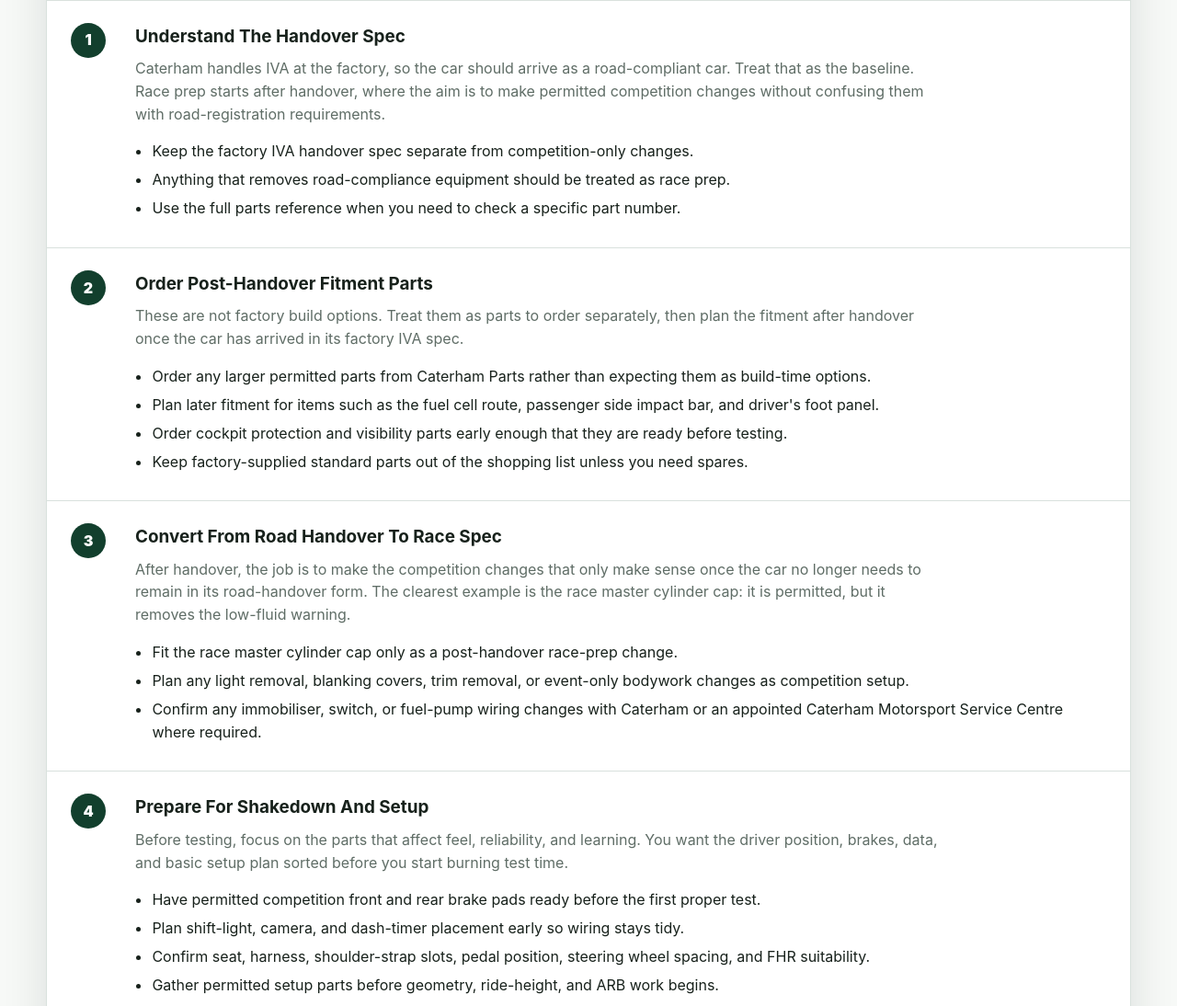
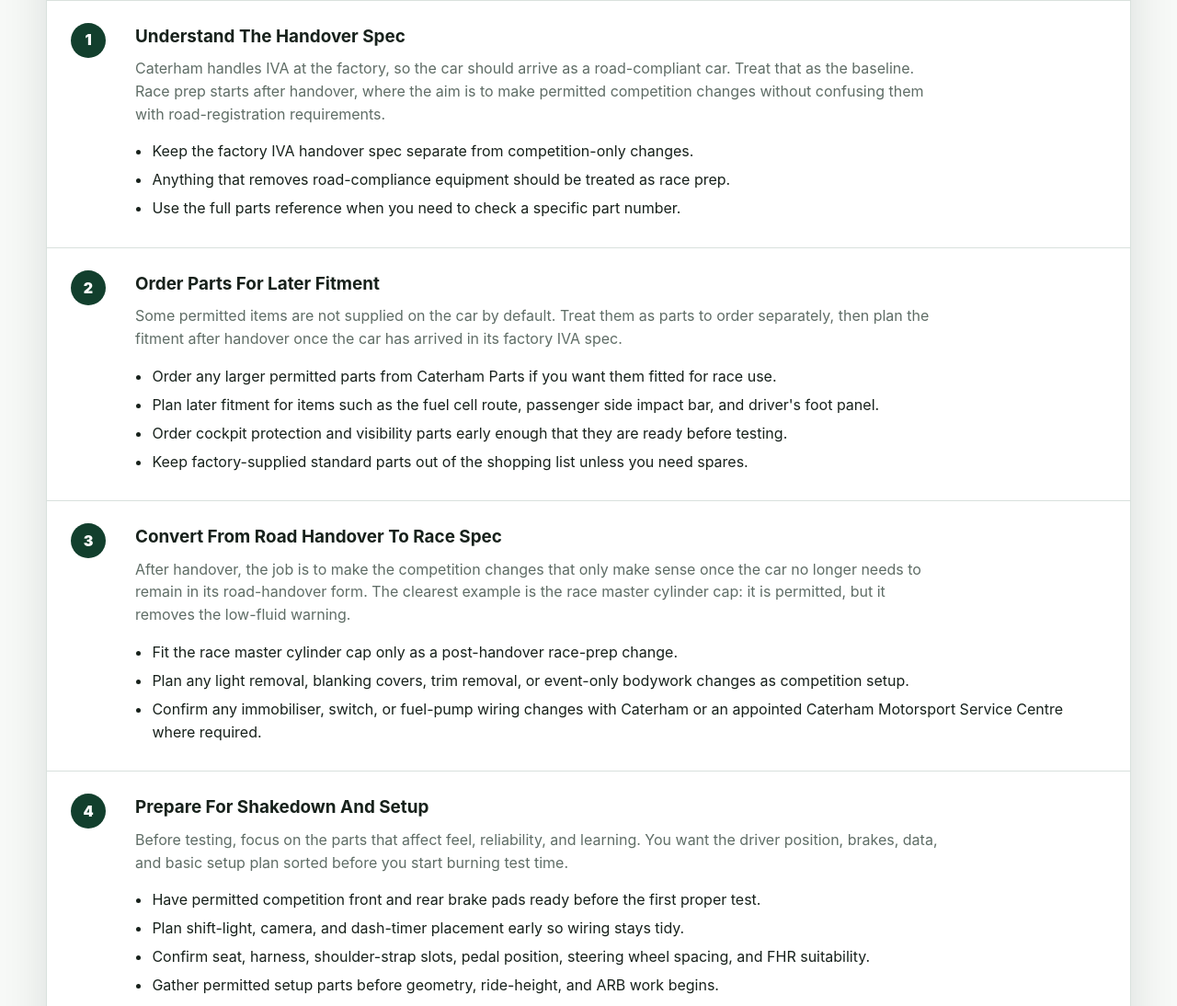
Before and after one commit to AllyMurray/caterham-academy-2026, a plain HTML site: page index.html in a window 1280 px wide. Shown: the part 980-2074 px from the top of the page at 92% size. Drawn offline with Linux system fonts and the light colour scheme.

Commit message:
Remove build-time wording

```diff
--- a/index.html
+++ b/index.html
@@ -117,14 +117,14 @@
           <article class="guide-step">
             <p class="guide-step-number">2</p>
             <div>
-              <h3>Order Post-Handover Fitment Parts</h3>
+              <h3>Order Parts For Later Fitment</h3>
               <p>
-                These are not factory build options. Treat them as parts to order
-                separately, then plan the fitment after handover once the car has arrived
-                in its factory IVA spec.
+                Some permitted items are not supplied on the car by default. Treat them
+                as parts to order separately, then plan the fitment after handover once
+                the car has arrived in its factory IVA spec.
               </p>
               <ul>
-                <li>Order any larger permitted parts from Caterham Parts rather than expecting them as build-time options.</li>
+                <li>Order any larger permitted parts from Caterham Parts if you want them fitted for race use.</li>
                 <li>Plan later fitment for items such as the fuel cell route, passenger side impact bar, and driver's foot panel.</li>
                 <li>Order cockpit protection and visibility parts early enough that they are ready before testing.</li>
                 <li>Keep factory-supplied standard parts out of the shopping list unless you need spares.</li>
```
